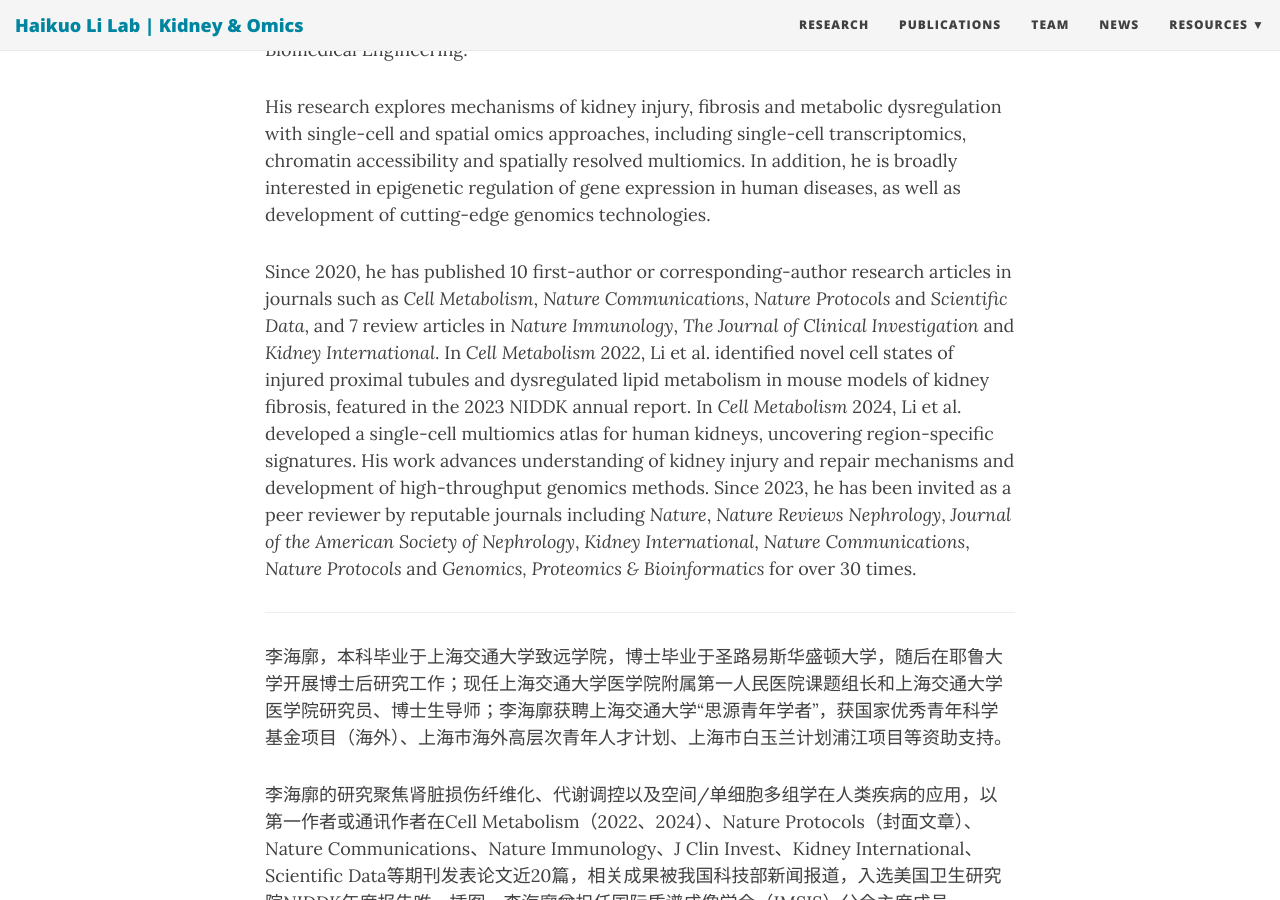
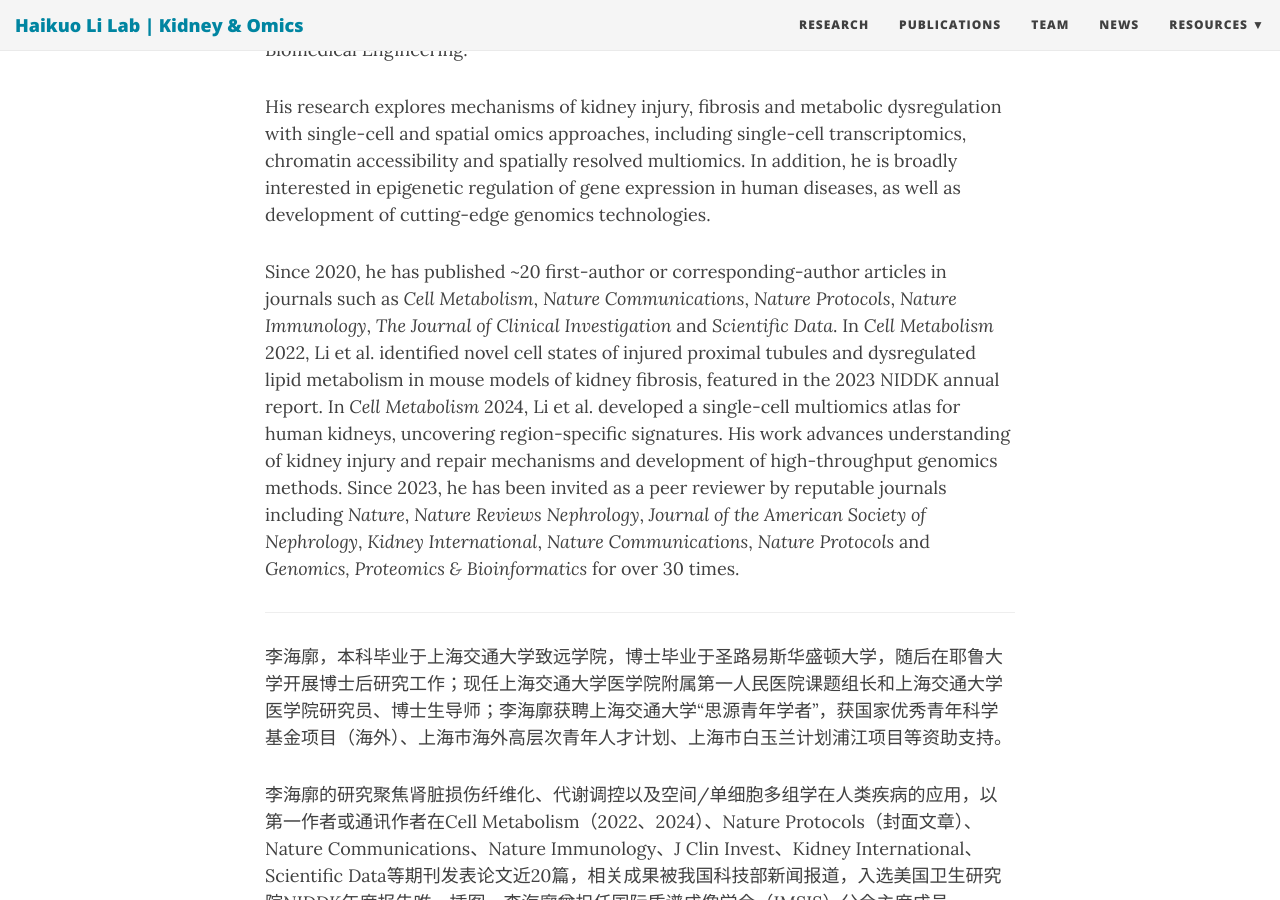
Before and after one commit to TheLiLab/thelilab.github.io, a Jekyll site: the page built from joinus.md, in a window 1280 px wide and 900 px high, scrolled down 1559 px. Built offline with Jekyll 4.4.1, drawn with Linux system fonts in a browser that asks for light colours; nearby versions of some CDN libraries.

Commit message:
Update joinus.md

```diff
--- a/joinus.md
+++ b/joinus.md
@@ -34,7 +34,7 @@ Dr. Li obtained B.S. in bioscience from Shanghai Jiao Tong University (Zhiyuan H
 
 His research explores mechanisms of kidney injury, fibrosis and metabolic dysregulation with single-cell and spatial omics approaches, including single-cell transcriptomics, chromatin accessibility and spatially resolved multiomics. In addition, he is broadly interested in epigenetic regulation of gene expression in human diseases, as well as development of cutting-edge genomics technologies.<br>
 
-Since 2020, he has published 10 first-author or corresponding-author research articles in journals such as <i>Cell Metabolism</i>, <i>Nature Communications</i>, <i>Nature Protocols</i> and <i>Scientific Data</i>, and 7 review articles in <i>Nature Immunology</i>, <i>The Journal of Clinical Investigation</i> and <i>Kidney International</i>. In <i>Cell Metabolism</i> 2022, Li et al. identified novel cell states of injured proximal tubules and dysregulated lipid metabolism in mouse models of kidney fibrosis, featured in the 2023 NIDDK annual report. In <i>Cell Metabolism</i> 2024, Li et al. developed a single-cell multiomics atlas for human kidneys, uncovering region-specific signatures. His work advances understanding of kidney injury and repair mechanisms and development of high-throughput genomics methods. Since 2023, he has been invited as a peer reviewer by reputable journals including <i>Nature</i>, <i>Nature Reviews Nephrology</i>, <i>Journal of the American Society of Nephrology</i>, <i>Kidney International</i>, <i>Nature Communications</i>, <i>Nature Protocols</i> and <i>Genomics, Proteomics & Bioinformatics</i> for over 30 times.
+Since 2020, he has published ~20 first-author or corresponding-author articles in journals such as <i>Cell Metabolism</i>, <i>Nature Communications</i>, <i>Nature Protocols</i>, <i>Nature Immunology</i>, <i>The Journal of Clinical Investigation</i> and <i>Scientific Data</i>. In <i>Cell Metabolism</i> 2022, Li et al. identified novel cell states of injured proximal tubules and dysregulated lipid metabolism in mouse models of kidney fibrosis, featured in the 2023 NIDDK annual report. In <i>Cell Metabolism</i> 2024, Li et al. developed a single-cell multiomics atlas for human kidneys, uncovering region-specific signatures. His work advances understanding of kidney injury and repair mechanisms and development of high-throughput genomics methods. Since 2023, he has been invited as a peer reviewer by reputable journals including <i>Nature</i>, <i>Nature Reviews Nephrology</i>, <i>Journal of the American Society of Nephrology</i>, <i>Kidney International</i>, <i>Nature Communications</i>, <i>Nature Protocols</i> and <i>Genomics, Proteomics & Bioinformatics</i> for over 30 times.
 <br>
 <hr>
 
```
